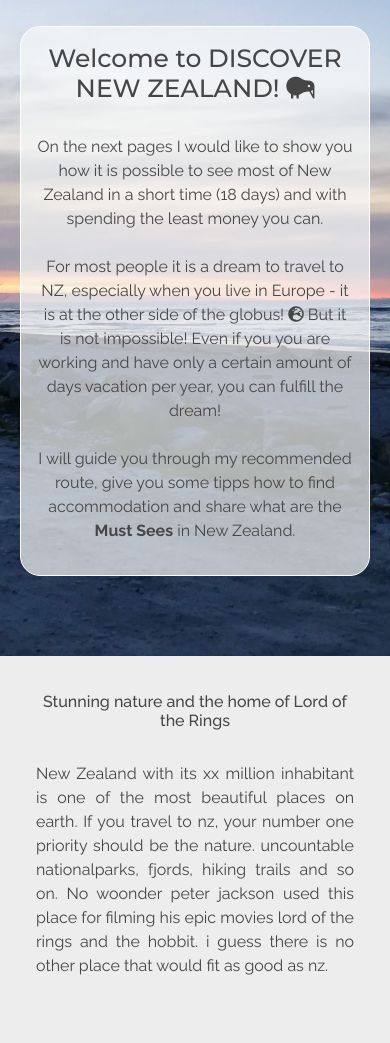
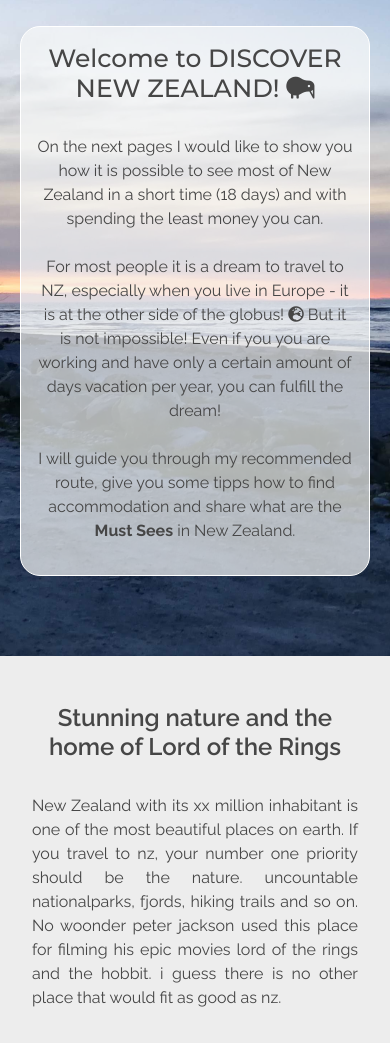
Before and after one commit to jacqueline-kraus/MS1-Discover-NZ, a plain HTML site: page index.html in a window 390 px wide. Shown: the part 54-1097 px from the top of the page. Drawn offline with nearby package versions, Linux system fonts and the light colour scheme.

Commit message:
fixed alignments (margins) for index.html for mobile view

```diff
--- a/assets/css/style.css
+++ b/assets/css/style.css
@@ -537,7 +537,8 @@ div form {
    }
 
    h3 {
-       font-size: 1rem;
+       font-size: 1.5rem;
+       font-weight: 600;
    }
 
     .h1-margin {
@@ -598,7 +599,7 @@ div form {
 }
 
 .info-box-2 {
-    margin: 20px;
+    margin: 2rem 1rem 0 1rem;
     padding: 1rem;
     text-align: justify;
 }
@@ -647,6 +648,10 @@ div form {
     font-size: smaller;
 }
 
+.cta-homepage {
+    margin: 2rem;
+}
+
 }
 /*--- Footer Style -------------------------------------*/
 
```
